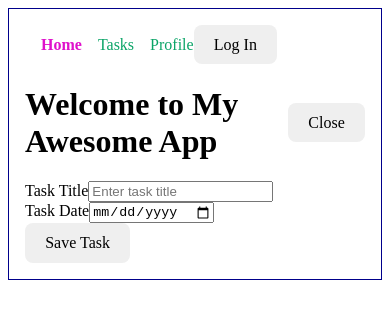
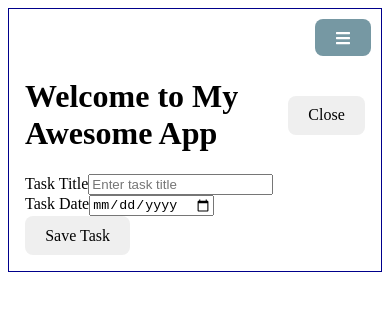
Before and after one commit to michellecong/CS5610, a React (Vite) app in the folder week9/my-react-app/: page / in a window 390 px wide. Both pictures are taken after a click on the button "Add a Task". Shown: the top 318 px of the page. Built offline with nearby package versions, Linux system fonts and the light colour scheme; no server answers.

Commit message:
menu appear with the size of window

```diff
--- a/week9/my-react-app/src/App.jsx
+++ b/week9/my-react-app/src/App.jsx
@@ -1,4 +1,4 @@
-import React from "react";
+import React, { useEffect } from "react";
 import Header from "./components/Header";
 import TasksList from "./components/TasksList";
 import AddTask from "./components/AddTask";
@@ -9,13 +9,38 @@ import LoginButton from "./components/LoginButton";
 import LogoutButton from "./components/LogoutButton";
 import Profile from "./components/Profile"; // Import the Profile component
 import { useAuth0 } from "@auth0/auth0-react";
-import ProtectedRoute from "./components/ProtectedRoute"; // Import the ProtectedRoute component
+import ProtectedRoute from "./components/ProtectedRoute";
+import { FaBars, FaTimes } from "react-icons/fa"; // Fixed icon import names
 
 export default function App() {
   const [showForm, setShowForm] = useState(false);
+  const [menuOpen, setMenuOpen] = useState(false);
+  const [windowWidth, setWindowWidth] = useState(window.innerWidth);
+
   const toggleShowForm = () => {
     setShowForm(!showForm);
   };
+
+  const toggleMenu = () => {
+    setMenuOpen(!menuOpen);
+  };
+
+  useEffect(() => {
+    // Set the document title to the app name
+    document.title = appName;
+
+    const handleResize = () => {
+      setWindowWidth(window.innerWidth);
+    };
+
+    window.addEventListener("resize", handleResize);
+
+    // Return a cleanup function
+    return () => {
+      window.removeEventListener("resize", handleResize);
+    };
+  }, []);
+
   const appName = "My Awesome App";
 
   // Use useAuth0 hook to get authentication and loading state
@@ -41,17 +66,41 @@ export default function App() {
     );
   }
 
+  // Only show hamburger button on mobile screens
+  const isMobile = windowWidth < 576; // Using your media query breakpoint
+
   return (
     <div className="App-container">
+      {/* Hamburger Menu Button - only visible on mobile */}
+      {isMobile && (
+        <button
+          className="hamburger-btn"
+          onClick={toggleMenu}
+          style={{
+            position: "absolute",
+            top: "10px",
+            right: "10px",
+            zIndex: 1000,
+            display: "flex",
+            alignItems: "center",
+            justifyContent: "center",
+          }}
+        >
+          {menuOpen ? <FaTimes /> : <FaBars />}
+        </button>
+      )}
+
+      {/* Navigation - only visible based on menu state on mobile */}
+      {(!isMobile || menuOpen) && (
         <nav>
           <NavLink to="/">Home</NavLink>
           <NavLink to="/tasks">Tasks</NavLink>
-        {/* Add profile link */}
           <NavLink to="/profile">Profile</NavLink>
 
           {/* Conditionally render login and logout buttons */}
           {isAuthenticated ? <LogoutButton /> : <LoginButton />}
         </nav>
+      )}
 
       <Routes>
         <Route
@@ -70,8 +119,6 @@ export default function App() {
         <Route path="tasks" element={<TasksList />}>
           <Route path=":taskId" element={<TaskDetail />} />
         </Route>
-        {/* Add profile route */}
-        {/* <Route path="profile" element={<Profile />} /> */}
         <Route
           path="/profile"
           element={<ProtectedRoute component={Profile} />}
--- a/week9/my-react-app/src/index.css
+++ b/week9/my-react-app/src/index.css
@@ -111,6 +111,8 @@ a {
   color: rgb(116, 82, 239);
   font-weight: 500;
   text-decoration: inherit;
+  display: flex;
+  flex-direction: column;
 }
 
 nav a {
@@ -124,3 +126,55 @@ a.active {
   color: rgb(223, 17, 203);
   font-weight: 700;
 }
+
+nav {
+  display: flex;
+  flex-direction: column;
+  justify-content: space-between;
+
+  padding: 1em;
+}
+
+@media (min-width: 576px) {
+  nav {
+    flex-direction: row;
+    justify-content: space-between;
+
+    padding: 1em;
+  }
+
+  a {
+    flex-direction: row;
+  }
+}
+
+.hamburger-btn {
+  border-radius: 8px;
+  border: 1px solid transparent;
+  padding: 0.6em 1.2em;
+  font-size: 1em;
+  font-weight: 500;
+  font-family: inherit;
+  cursor: pointer;
+  transition: border-color 0.25s;
+  background-color: rgb(118, 152, 163);
+  color: white;
+}
+
+.hamburger-btn:hover {
+  border-color: #646cff;
+}
+
+/* Mobile styles */
+@media (max-width: 575px) {
+  .App-container {
+    position: relative;
+    padding-top: 3em; /* Add space for the hamburger button */
+  }
+
+  nav {
+    background-color: white;
+    border-bottom: 1px solid rgb(118, 152, 163);
+    padding-top: 2em;
+  }
+}
```
Lines whose indentation alone changed are shown as unchanged.
